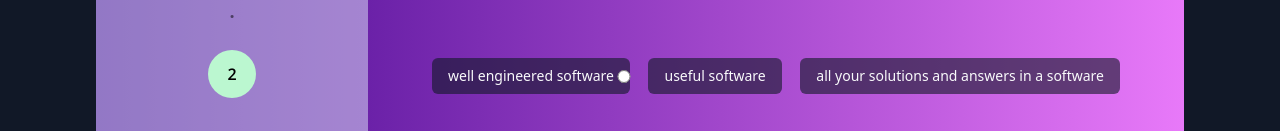
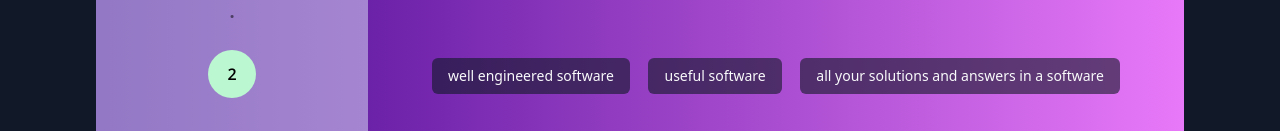
Before and after one commit to antoniogrosu/elearn-frontend, a React (Vite) app: page /courses/copy-writing in a window 1280 px wide. Shown: the part 510-641 px from the top of the page. Built offline with nearby package versions, Linux system fonts and the light colour scheme.

Commit message:
fix issues

```diff
--- a/src/Components/DynamicPage/Question.jsx
+++ b/src/Components/DynamicPage/Question.jsx
@@ -16,15 +16,12 @@ export default function Question(props) {
         </p>
       </div>
       <div className="text-sm w-full flex md:flex-row flex-col justify-between md:items-center">
-        <input type="radio" className="fixed w-96 bg-red-200" />
         <label className="md:mr-2 inline-block bg-gray-900 px-4 py-2 mb-5 md:mb-0 text-gray-50 bg-opacity-60  rounded-md">
           {obj.chapters[3].lessons[2].choices[0]}
         </label>
-        <input type="radio" className="fixed opacity-0" />
         <label className="md:mr-2 inline-block bg-gray-900 px-4 py-2 mb-5 md:mb-0 text-gray-50 bg-opacity-60  rounded-md">
           {obj.chapters[3].lessons[2].choices[1]}
         </label>
-        <input type="radio" className="fixed opacity-0" />
         <label className="inline-block bg-gray-900 px-4 py-2 mb-5 md:mb-0 text-gray-50 bg-opacity-60 rounded-md">
           {obj.chapters[3].lessons[2].choices[2]}
         </label>
```
